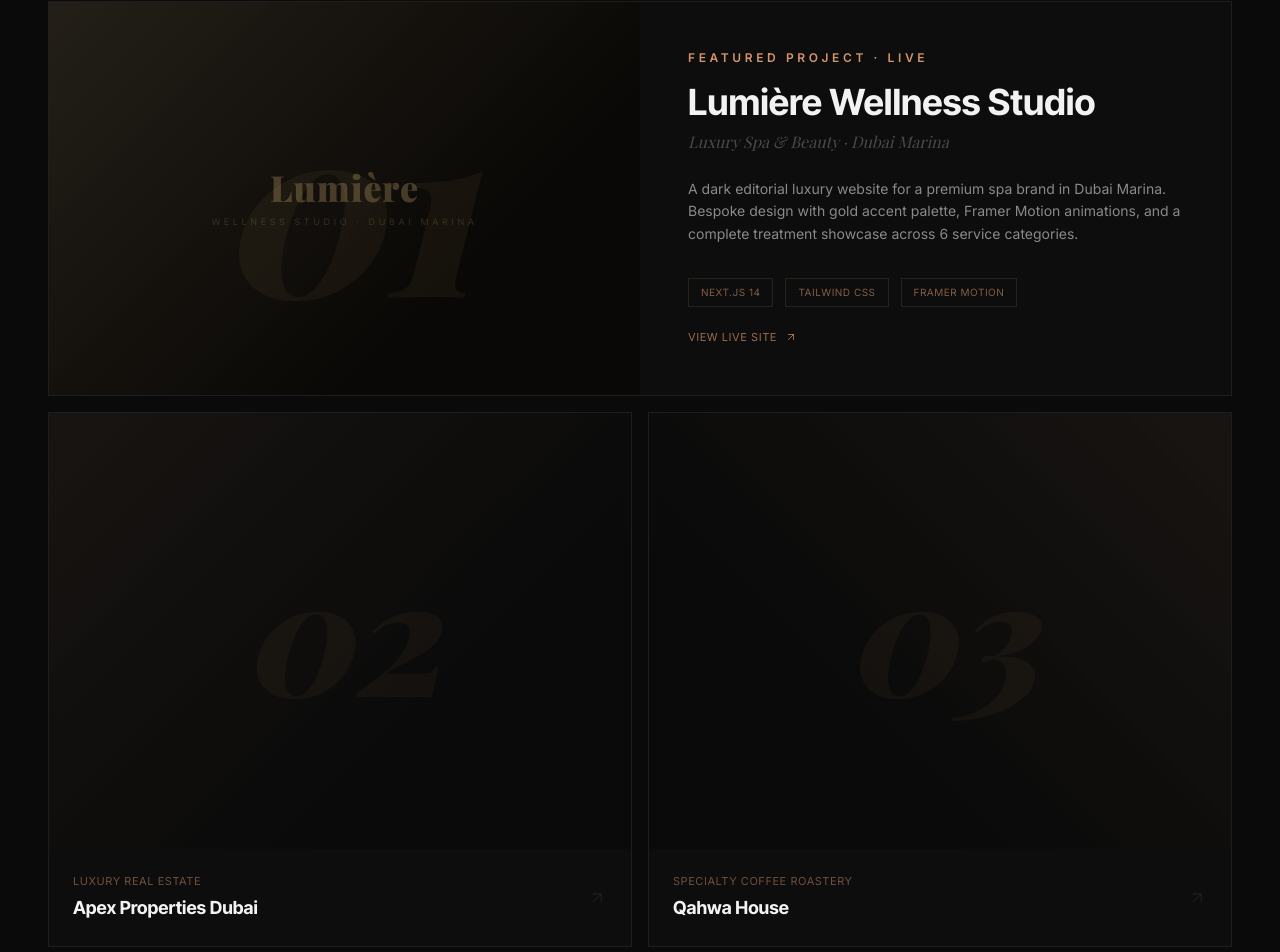
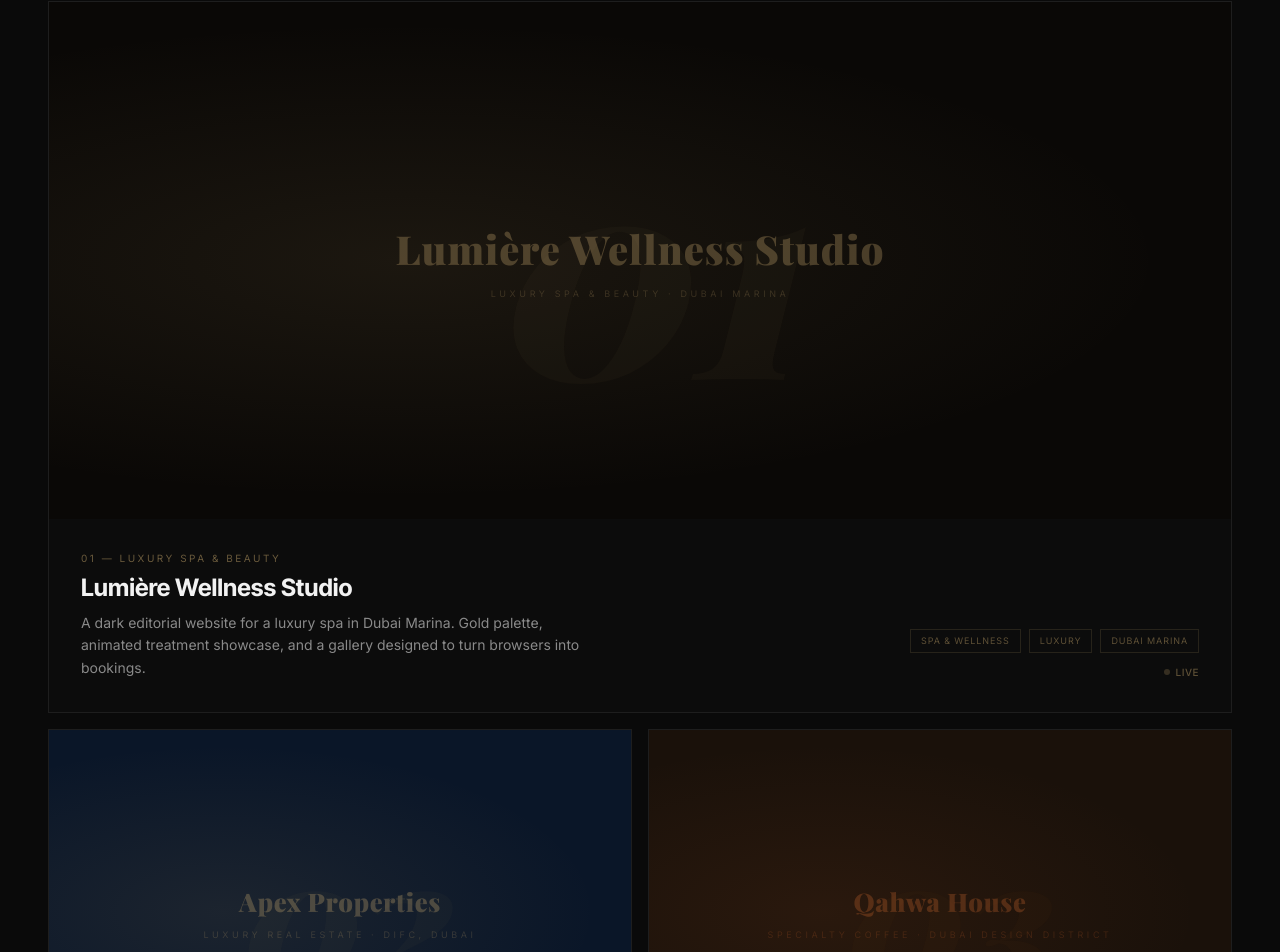
Before and after one commit to webvanguardai/webvanguard-website, a Next.js app in the folder webvanguard/: page / in a window 1280 px wide. Shown: the part 2976-3928 px from the top of the page. Built offline with nearby package versions, Linux system fonts and the light colour scheme.

Commit message:
feat(work): complete portfolio redesign — 6 projects with thumbnails, links, descriptions, individual brand identities

```diff
--- a/webvanguard/components/Work.tsx
+++ b/webvanguard/components/Work.tsx
@@ -4,65 +4,210 @@ import { motion } from 'framer-motion'
 
 const projects = [
   {
+    label: '01',
     name: 'Lumière Wellness Studio',
     industry: 'Luxury Spa & Beauty',
-    label: '01',
-    description: 'A dark editorial luxury spa website for Dubai Marina. Dark gold aesthetic, Framer Motion animations, and bespoke treatment showcase.',
+    location: 'Dubai Marina',
+    description: 'A dark editorial website for a luxury spa in Dubai Marina. Gold palette, animated treatment showcase, and a gallery designed to turn browsers into bookings.',
     url: 'https://lumiere-wellness.vercel.app',
-    tags: ['Web Design', 'Next.js', 'Branding'],
-    live: true,
+    tags: ['Spa & Wellness', 'Luxury', 'Dubai Marina'],
+    accent: '#C9A96E',
+    bg: '#0A0806',
+    featured: true,
   },
   {
-    name: 'Apex Properties Dubai',
+    label: '02',
+    name: 'Apex Properties',
     industry: 'Luxury Real Estate',
-    label: '02',
-    description: 'Premium real estate agency website for Dubai\'s luxury property market. Navy & gold identity, property listings grid, investment advisory services, multilingual client focus.',
+    location: 'DIFC, Dubai',
+    description: 'Premium real estate agency site. Navy & gold identity, featured property listings, Golden Visa advisory services.',
     url: 'https://apex-properties.vercel.app',
-    tags: ['Web Design', 'Next.js', 'Real Estate'],
-    live: true,
+    tags: ['Real Estate', 'Investment', 'DIFC'],
+    accent: '#C9A96E',
+    bg: '#0A1628',
+    featured: false,
   },
   {
+    label: '03',
     name: 'Qahwa House',
-    industry: 'Specialty Coffee Roastery',
-    label: '03',
-    description: 'Warm minimalist website for a specialty coffee roastery in Dubai Design District. Terracotta & cream identity, interactive menu, gallery, and full SEO. Completely different energy from the previous two.',
+    industry: 'Specialty Coffee',
+    location: 'Dubai Design District',
+    description: 'Warm minimalist café site. Terracotta palette, interactive menu with AED pricing, and a story that turns visitors into regulars.',
     url: 'https://qahwa-house.vercel.app',
-    tags: ['Web Design', 'Next.js', 'Food & Beverage'],
-    live: true,
+    tags: ['Food & Beverage', 'Café', 'D3'],
+    accent: '#C4622D',
+    bg: '#1A110A',
+    featured: false,
   },
   {
+    label: '04',
     name: 'Zafran Barber',
-    industry: 'Premium Men\'s Grooming',
-    label: '04',
-    description: 'Luxury barbershop website for Dubai\'s most discerning clientele. Dark masculine identity with crimson red & chrome accents. 6 service cards with AED pricing, testimonials, gallery, and functional booking form.',
+    industry: "Men's Premium Grooming",
+    location: 'DIFC, Dubai',
+    description: 'Bold masculine identity for a luxury barbershop. Crimson & chrome, service cards with AED pricing, gallery and instant booking.',
     url: 'https://zafran-barber.vercel.app',
-    tags: ['Web Design', 'Next.js', 'Barbershop'],
-    live: true,
+    tags: ['Grooming', 'Lifestyle', 'DIFC'],
+    accent: '#B41E1E',
+    bg: '#0A0A0A',
+    featured: false,
   },
   {
+    label: '05',
     name: 'Lumina Lens Studio',
     industry: 'Premium Photography',
-    label: '05',
-    description: 'Dubai\'s most progressive photography studio. Electric cyan & black editorial aesthetic. 6 service categories with AED pricing, full gallery, client testimonials, and advanced Framer Motion animations.',
-    url: 'https://lumina-lens-studio.vercel.app',
-    tags: ['Web Design', 'Next.js', 'Photography'],
-    live: true,
+    location: 'Dubai',
+    description: 'Electric editorial portfolio for a photography studio. Cyan & black aesthetic, 6 service packages, curated gallery.',
+    url: 'https://lumina-lens-six.vercel.app',
+    tags: ['Photography', 'Editorial', 'Creative'],
+    accent: '#00C9B8',
+    bg: '#08080F',
+    featured: false,
   },
   {
+    label: '06',
     name: 'Levant & Co.',
     industry: 'Lebanese Fine Dining',
-    label: '06',
-    description: 'Authentic Lebanese cuisine in DIFC. Deep emerald & gold heritage identity. Full 80+ item menu by course, chef story, gallery, reservation system, and Restaurant schema.org markup.',
+    location: 'DIFC, Dubai',
+    description: 'Heritage-rich restaurant site. Deep emerald & gold, full menu by course, chef story, and a reservation flow designed to fill tables.',
     url: 'https://levant-co.vercel.app',
-    tags: ['Web Design', 'Next.js', 'Hospitality'],
-    live: true,
+    tags: ['Restaurant', 'Fine Dining', 'DIFC'],
+    accent: '#B5973A',
+    bg: '#0A0D08',
+    featured: false,
   },
 ]
 
+function ProjectCard({ project, index }: { project: typeof projects[0]; index: number }) {
+  return (
+    <motion.a
+      href={project.url}
+      target="_blank"
+      rel="noopener noreferrer"
+      initial={{ opacity: 0, y: 40 }}
+      whileInView={{ opacity: 1, y: 0 }}
+      viewport={{ once: true, margin: '-60px' }}
+      transition={{ duration: 0.65, delay: index * 0.08, ease: [0.22, 1, 0.36, 1] }}
+      className="group block border border-border hover:border-accent/30 bg-bg-card/40 hover:bg-bg-card transition-all duration-500 overflow-hidden"
+      style={{ '--project-accent': project.accent } as React.CSSProperties}
+    >
+      {/* Thumbnail */}
+      <div
+        className="relative overflow-hidden"
+        style={{
+          aspectRatio: project.featured ? '16/7' : '16/10',
+          background: project.bg,
+        }}
+      >
+        {/* Gradient overlay */}
+        <div
+          className="absolute inset-0"
+          style={{
+            background: `radial-gradient(ellipse at 30% 50%, ${project.accent}18 0%, transparent 65%)`,
+          }}
+        />
+        {/* Grid lines */}
+        <div
+          className="absolute inset-0 opacity-0 group-hover:opacity-100 transition-opacity duration-700"
+          style={{
+            backgroundImage: `linear-gradient(${project.accent}08 1px, transparent 1px), linear-gradient(90deg, ${project.accent}08 1px, transparent 1px)`,
+            backgroundSize: '40px 40px',
+          }}
+        />
+        {/* Corner brackets */}
+        <div className="absolute top-5 left-5 w-10 h-10 border-l border-t transition-all duration-500 opacity-0 group-hover:opacity-100" style={{ borderColor: `${project.accent}40` }} />
+        <div className="absolute bottom-5 right-5 w-10 h-10 border-r border-b transition-all duration-500 opacity-0 group-hover:opacity-100" style={{ borderColor: `${project.accent}40` }} />
+        {/* Large label */}
+        <span
+          className="absolute top-1/2 left-1/2 -translate-x-1/2 -translate-y-1/2 font-serif font-black leading-none select-none pointer-events-none"
+          style={{
+            fontSize: project.featured ? '18rem' : '11rem',
+            color: `${project.accent}07`,
+            fontStyle: 'italic',
+          }}
+        >
+          {project.label}
+        </span>
+        {/* Brand name centered */}
+        <div className="absolute inset-0 flex flex-col items-center justify-center gap-2 pointer-events-none">
+          <span
+            className="font-serif font-black tracking-wide transition-opacity duration-300 group-hover:opacity-60"
+            style={{
+              fontSize: project.featured ? '2.5rem' : '1.6rem',
+              color: `${project.accent}50`,
+            }}
+          >
+            {project.name}
+          </span>
+          <span
+            className="text-[9px] tracking-[0.4em] uppercase transition-opacity duration-300 group-hover:opacity-40"
+            style={{ color: `${project.accent}35` }}
+          >
+            {project.industry} · {project.location}
+          </span>
+        </div>
+        {/* Hover: view site badge */}
+        <div className="absolute inset-0 flex items-center justify-center opacity-0 group-hover:opacity-100 transition-opacity duration-300">
+          <span
+            className="flex items-center gap-2 px-4 py-2 text-[10px] uppercase tracking-[0.2em] font-medium border backdrop-blur-sm"
+            style={{
+              color: project.accent,
+              borderColor: `${project.accent}40`,
+              background: `${project.bg}CC`,
+            }}
+          >
+            View Live Site
+            <svg width="10" height="10" fill="none" stroke="currentColor" viewBox="0 0 24 24">
+              <path strokeLinecap="round" strokeLinejoin="round" strokeWidth={2} d="M7 17L17 7M17 7H7M17 7v10" />
+            </svg>
+          </span>
+        </div>
+      </div>
+
+      {/* Info */}
+      <div className="p-6 md:p-8 flex flex-col md:flex-row md:items-end md:justify-between gap-4">
+        <div className="flex-1">
+          <p className="text-[10px] uppercase tracking-[0.25em] mb-1.5" style={{ color: `${project.accent}80` }}>
+            {project.label} — {project.industry}
+          </p>
+          <h3 className="font-display font-bold text-xl md:text-2xl text-text-primary group-hover:text-accent transition-colors duration-400 mb-2">
+            {project.name}
+          </h3>
+          <p className="text-text-secondary text-sm leading-relaxed max-w-lg">{project.description}</p>
+        </div>
+        <div className="flex flex-col items-start md:items-end gap-3 flex-shrink-0">
+          <div className="flex flex-wrap gap-2">
+            {project.tags.map(tag => (
+              <span
+                key={tag}
+                className="text-[9px] uppercase tracking-widest px-2.5 py-1 border"
+                style={{ color: `${project.accent}70`, borderColor: `${project.accent}25` }}
+              >
+                {tag}
+              </span>
+            ))}
+          </div>
+          <span
+            className="inline-flex items-center gap-1.5 text-[10px] uppercase tracking-wider font-medium transition-all duration-300"
+            style={{ color: `${project.accent}70` }}
+          >
+            <span className="w-1.5 h-1.5 rounded-full bg-current animate-pulse" />
+            Live
+          </span>
+        </div>
+      </div>
+    </motion.a>
+  )
+}
+
 export default function Work() {
+  const featured = projects[0]
+  const rest = projects.slice(1)
+
   return (
     <section id="work" className="py-section relative overflow-hidden">
       <div className="max-w-[90rem] mx-auto px-6 md:px-12 relative z-10">
+
+        {/* Header */}
         <motion.div
           initial={{ opacity: 0, y: 40 }}
           whileInView={{ opacity: 1, y: 0 }}
@@ -76,114 +221,28 @@ export default function Work() {
           </p>
           <div className="grid grid-cols-1 md:grid-cols-12 gap-8 items-end">
             <h2 className="md:col-span-7 font-display font-black text-heading text-text-primary">
-              Real businesses<span className="text-accent">.</span><br />
-              <span className="font-serif italic text-accent">Real results</span><span className="text-accent">.</span>
+              Businesses that<span className="text-accent">.</span><br />
+              <span className="font-serif italic text-accent">stand out online</span><span className="text-accent">.</span>
             </h2>
             <p className="md:col-span-4 md:col-start-9 text-text-secondary text-sm">
-              Every project is a business we helped grow. Updated with every new launch.
+              Six Dubai businesses, six distinct identities. Each website built to convert visitors into customers from day one.
             </p>
           </div>
         </motion.div>
 
-        {/* Portfolio grid — first item large, rest smaller */}
+        {/* Featured project */}
+        <div className="mb-4">
+          <ProjectCard project={featured} index={0} />
+        </div>
+
+        {/* Grid 2+2+2 */}
         <div className="grid grid-cols-1 md:grid-cols-2 gap-4">
-          {/* Featured project — full width */}
-          <motion.div
-            initial={{ opacity: 0, y: 50 }}
-            whileInView={{ opacity: 1, y: 0 }}
-            viewport={{ once: true }}
-            transition={{ duration: 0.7, ease: [0.22, 1, 0.36, 1] }}
-            className="md:col-span-2 group relative border border-border hover:border-accent/20 bg-bg-card/50 hover:bg-bg-card transition-all duration-500 overflow-hidden"
-          >
-            <div className="grid grid-cols-1 md:grid-cols-2">
-              {/* Image area */}
-              <div className="aspect-[16/10] md:aspect-auto relative overflow-hidden" style={{
-                background: 'linear-gradient(135deg, rgba(201,169,110,0.12) 0%, rgba(10,8,6,1) 70%)',
-              }}>
-                <span className="absolute top-1/2 left-1/2 -translate-x-1/2 -translate-y-1/2 font-serif italic font-black text-[15rem] leading-none select-none" style={{ color: 'rgba(201,169,110,0.06)' }}>
-                  01
-                </span>
-                {/* Lumière brand text in the image */}
-                <div className="absolute inset-0 flex flex-col items-center justify-center gap-2">
-                  <span className="font-serif text-4xl font-black text-[#C9A96E]/30 tracking-wide">Lumière</span>
-                  <span className="text-[9px] tracking-[0.4em] uppercase text-[#C9A96E]/20">Wellness Studio · Dubai Marina</span>
-                </div>
-                {/* Grid overlay */}
-                <div className="absolute inset-0 opacity-0 group-hover:opacity-100 transition-opacity duration-700" style={{
-                  backgroundImage: 'linear-gradient(rgba(201,169,110,0.04) 1px, transparent 1px), linear-gradient(90deg, rgba(201,169,110,0.04) 1px, transparent 1px)',
-                  backgroundSize: '40px 40px',
-                }} />
-                <div className="absolute top-6 left-6 w-12 h-12 border-l-2 border-t-2 border-accent/0 group-hover:border-accent/20 transition-all duration-500" />
-                <div className="absolute bottom-6 right-6 w-12 h-12 border-r-2 border-b-2 border-accent/0 group-hover:border-accent/20 transition-all duration-500" />
-              </div>
-              {/* Info */}
-              <div className="p-8 md:p-12 flex flex-col justify-between">
-                <div>
-                  <p className="section-label mb-4">Featured Project · Live</p>
-                  <h3 className="font-display font-bold text-3xl md:text-4xl text-text-primary group-hover:text-accent transition-colors duration-500">
-                    Lumière Wellness Studio
-                  </h3>
-                  <p className="font-serif italic text-text-muted mt-2">Luxury Spa & Beauty · Dubai Marina</p>
-                  <p className="text-text-secondary text-sm mt-6 leading-relaxed">
-                    A dark editorial luxury website for a premium spa brand in Dubai Marina. Bespoke design with gold accent palette, Framer Motion animations, and a complete treatment showcase across 6 service categories.
-                  </p>
-                </div>
-                <div className="mt-8">
-                  <div className="flex items-center gap-3 flex-wrap mb-4">
-                    <span className="text-[10px] text-accent/60 border border-accent/15 px-3 py-1.5 uppercase tracking-wider">Next.js 14</span>
-                    <span className="text-[10px] text-accent/60 border border-accent/15 px-3 py-1.5 uppercase tracking-wider">Tailwind CSS</span>
-                    <span className="text-[10px] text-accent/60 border border-accent/15 px-3 py-1.5 uppercase tracking-wider">Framer Motion</span>
-                  </div>
-                  <a
-                    href="https://lumiere-wellness.vercel.app"
-                    target="_blank"
-                    rel="noopener noreferrer"
-                    className="inline-flex items-center gap-2 text-[11px] uppercase tracking-wider text-accent/70 hover:text-accent transition-colors"
-                  >
-                    View Live Site
-                    <svg width="12" height="12" fill="none" stroke="currentColor" viewBox="0 0 24 24">
-                      <path strokeLinecap="round" strokeLinejoin="round" strokeWidth={2} d="M7 17L17 7M17 7H7M17 7v10" />
-                    </svg>
-                  </a>
-                </div>
-              </div>
-            </div>
-          </motion.div>
-
-          {/* Secondary projects */}
-          {projects.slice(1).map((project, n) => (
-            <motion.div
-              key={project.label}
-              initial={{ opacity: 0, y: 50 }}
-              whileInView={{ opacity: 1, y: 0 }}
-              viewport={{ once: true }}
-              transition={{ duration: 0.7, delay: 0.1 + n * 0.1, ease: [0.22, 1, 0.36, 1] }}
-              className="group relative border border-border hover:border-accent/20 bg-bg-card/50 hover:bg-bg-card transition-all duration-500 overflow-hidden"
-            >
-              <div className="aspect-[4/3] relative overflow-hidden" style={{
-                background: `linear-gradient(${n % 2 === 0 ? '135deg' : '225deg'}, rgba(212,149,107,0.06) 0%, rgba(10,10,10,1) 70%)`,
-              }}>
-                <span className="absolute top-1/2 left-1/2 -translate-x-1/2 -translate-y-1/2 font-serif italic font-black text-[10rem] leading-none select-none" style={{ color: 'rgba(212,149,107,0.05)' }}>
-                  {project.label}
-                </span>
-                <div className="absolute top-4 left-4 w-8 h-8 border-l-2 border-t-2 border-accent/0 group-hover:border-accent/20 transition-all duration-500" />
-                <div className="absolute bottom-4 right-4 w-8 h-8 border-r-2 border-b-2 border-accent/0 group-hover:border-accent/20 transition-all duration-500" />
-              </div>
-              <div className="p-6 flex items-center justify-between">
-                <div>
-                  <p className="text-[11px] text-accent/50 uppercase tracking-wider font-body">{project.industry}</p>
-                  <h3 className="font-display font-bold text-lg text-text-primary mt-1 group-hover:text-accent transition-colors duration-300">
-                    {project.name}
-                  </h3>
-                </div>
-                <svg className="w-5 h-5 text-border group-hover:text-accent transition-all duration-300 group-hover:translate-x-1 group-hover:-translate-y-1" fill="none" stroke="currentColor" viewBox="0 0 24 24">
-                  <path strokeLinecap="round" strokeLinejoin="round" strokeWidth={1.5} d="M7 17L17 7M17 7H7M17 7v10" />
-                </svg>
-              </div>
-            </motion.div>
+          {rest.map((project, i) => (
+            <ProjectCard key={project.label} project={project} index={i + 1} />
           ))}
         </div>
 
+        {/* Footer CTA */}
         <motion.div
           initial={{ opacity: 0 }}
           whileInView={{ opacity: 1 }}
```
Also changed, not shown: 2 other files (tests, documents, lock files or other folders).
